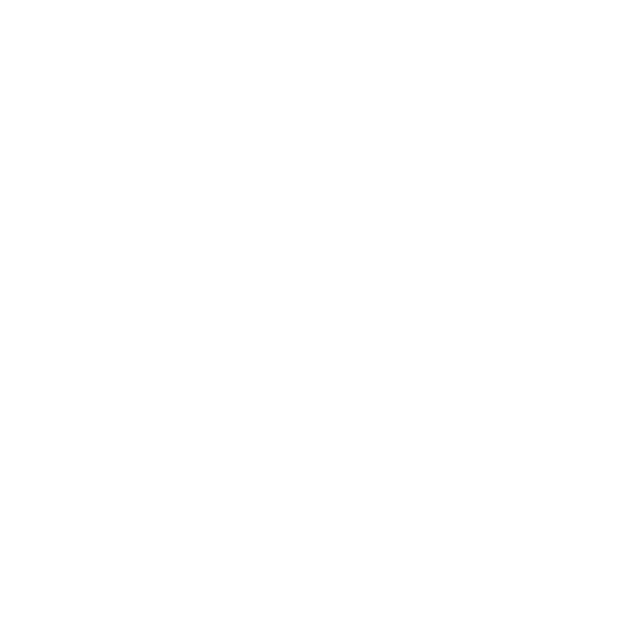
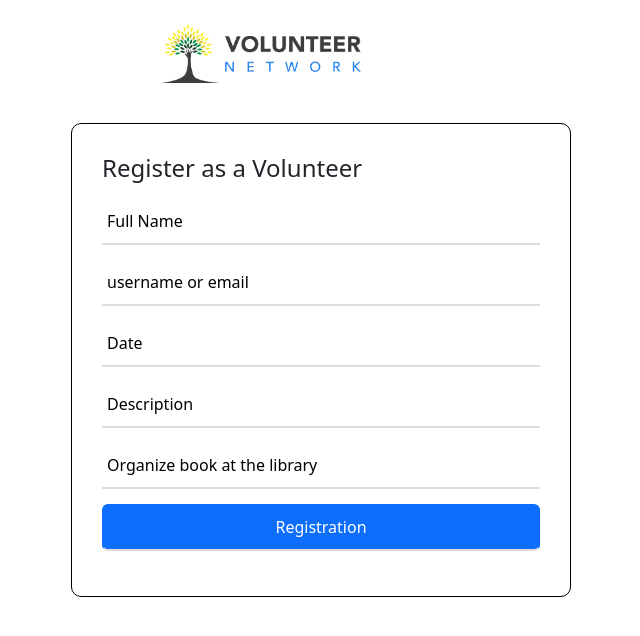
Before and after one commit to emonmahdi/volunteer-platform-client-side, a React (Create React App) app: page /register in a window 1280 px wide. Before the commit this address had no page. Shown: the top 636 px of the page, without its empty margins (319-959 px from the left). Built offline with nearby package versions, Linux system fonts and the light colour scheme.

Commit message:
register and login route design

```diff
--- a/package.json
+++ b/package.json
@@ -10,6 +10,7 @@
     "react": "^18.2.0",
     "react-bootstrap": "^2.6.0",
     "react-dom": "^18.2.0",
+    "react-icons": "^4.6.0",
     "react-router-dom": "^6.4.3",
     "react-scripts": "5.0.1",
     "web-vitals": "^2.1.4"
--- a/src/App.js
+++ b/src/App.js
@@ -3,6 +3,8 @@
 import { Routes, Route } from 'react-router-dom';
 import Home from './components/Home/Home';
 import 'bootstrap/dist/css/bootstrap.min.css';
+import Login from './components/Auth/Login/Login';
+import Register from './components/Auth/Register/Register';
 
 
 function App() {
@@ -10,6 +12,8 @@
     <div className="App">
       <Routes>
         <Route path='/' element={<Home />} />
+        <Route path='/login' element={<Login />} />
+        <Route path='/register' element={<Register />} />
       </Routes>
     </div>
   );
--- /dev/null
+++ b/src/components/Auth/Login/Login.css
@@ -0,0 +1,22 @@
+.login-form{
+    border: 1px solid #000;
+    padding: 30px;
+    width: 500px;
+    margin: 40px auto;
+    border-radius: 10px;
+}
+
+.login-btn{
+    border:1px solid #333;
+    border-radius: 20px;
+    padding: 7px 20px;
+    width: 400px;
+    margin-bottom: 20px;
+    margin-top: 20px;
+    display: flex;
+}
+.iconG{
+    font-size: 20px;
+    display: inline;
+    margin-right: 80px;
+}
--- /dev/null
+++ b/src/components/Auth/Login/Login.js
@@ -0,0 +1,26 @@
+import React from 'react'
+import './Login.css'
+import logoImg from '../../../assets/logo.png'
+import glogoImg from '../../../assets/google-logo.png'
+import { Link } from 'react-router-dom'
+import { FcGoogle } from "react-icons/fc";
+
+const Login = () => {
+  return (
+    <div>
+      <div className='mx-auto w-25 mt-4'>
+        <img src={logoImg} height='100px' width='200px' className='img-fluid' alt="" />
+      </div>
+      <div className='login-form'>
+        <form>
+            <h4>Login With</h4>
+            <button className='login-btn'> <span> <FcGoogle className='iconG' /> </span>  Continue with Google </button>
+            <br />
+            <span>Don't have an account <Link to='/register'>Create Account</Link> </span>
+        </form>
+      </div>
+    </div>
+  )
+}
+
+export default Login
--- /dev/null
+++ b/src/components/Auth/Register/Register.css
@@ -0,0 +1,19 @@
+.register-form{
+    border: 1px solid #000;
+    padding: 30px;
+    width: 500px;
+    margin: 40px auto;
+    border-radius: 10px;
+    text-align: left;
+}
+.register-form input{
+    display: block;
+    border-bottom: 2px solid #ddd;
+    width: 100%;
+    outline: none;
+    padding:  10px 5px;
+    margin-bottom: 15px;
+}
+.register-form input::placeholder{
+    color:#000;
+}
--- /dev/null
+++ b/src/components/Auth/Register/Register.js
@@ -0,0 +1,40 @@
+import React from 'react'
+import logoImg from '../../../assets/logo.png'
+import './Register.css'
+
+
+
+const Register = () => {
+  return (
+    <div>
+      <div className='mx-auto w-25 mt-4'>
+        <img src={logoImg} height='100px' width='200px' className='img-fluid' alt="" />
+      </div>
+      <div className='register-form'>
+        <form>
+            <h4 className='mb-3'>Register as a Volunteer</h4>
+            <div>
+                <input type="text" placeholder='Full Name' />
+            </div>
+            <div>
+                <input type="email" placeholder='username or email' />
+            </div>
+            <div>
+                <input type="text" placeholder='Date' />
+            </div>
+            <div>
+                <input type="text" placeholder='Description' />
+            </div>
+            <div>
+                <input type="text" placeholder='Organize book at the library' />
+            </div>
+            <div>
+                <input type="submit" className='btn btn-primary' value="Registration" placeholder='Organize book at the library' />
+            </div>
+        </form>
+      </div>
+    </div>
+  )
+}
+
+export default Register
```
Also changed, not shown: src/assets/google-logo.png (added), 1 other file (tests, documents, lock files or other folders).
